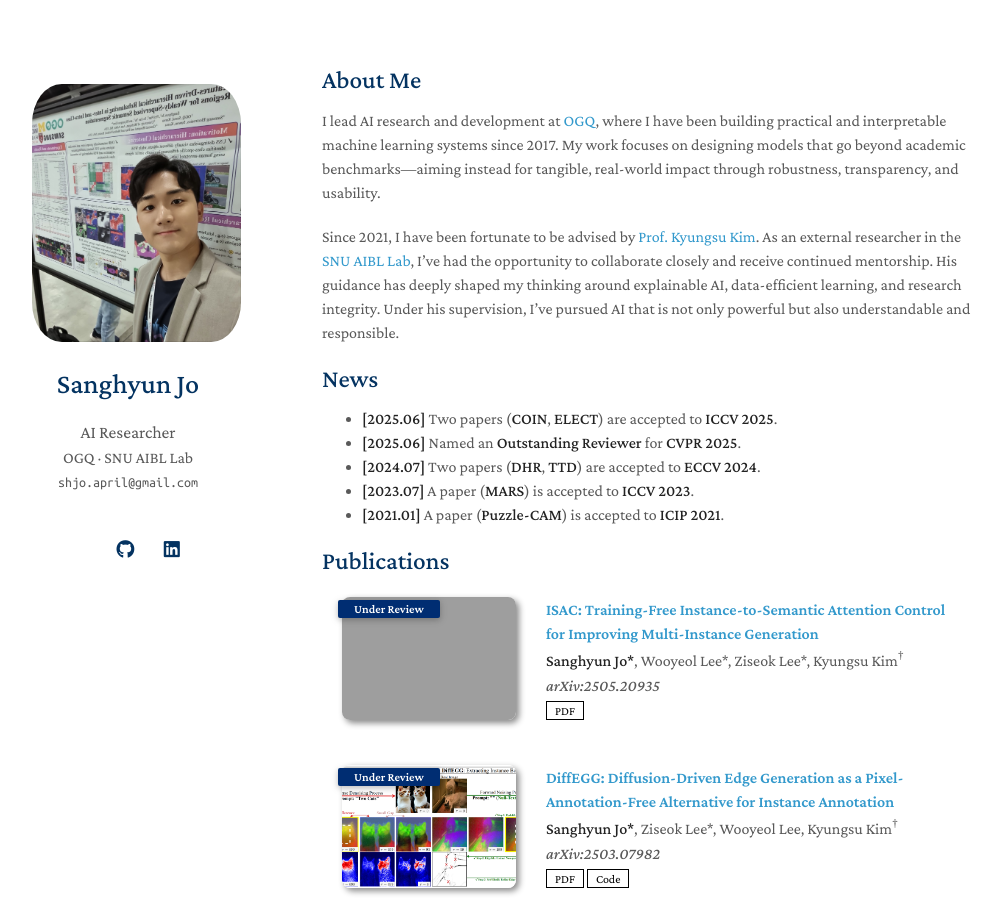
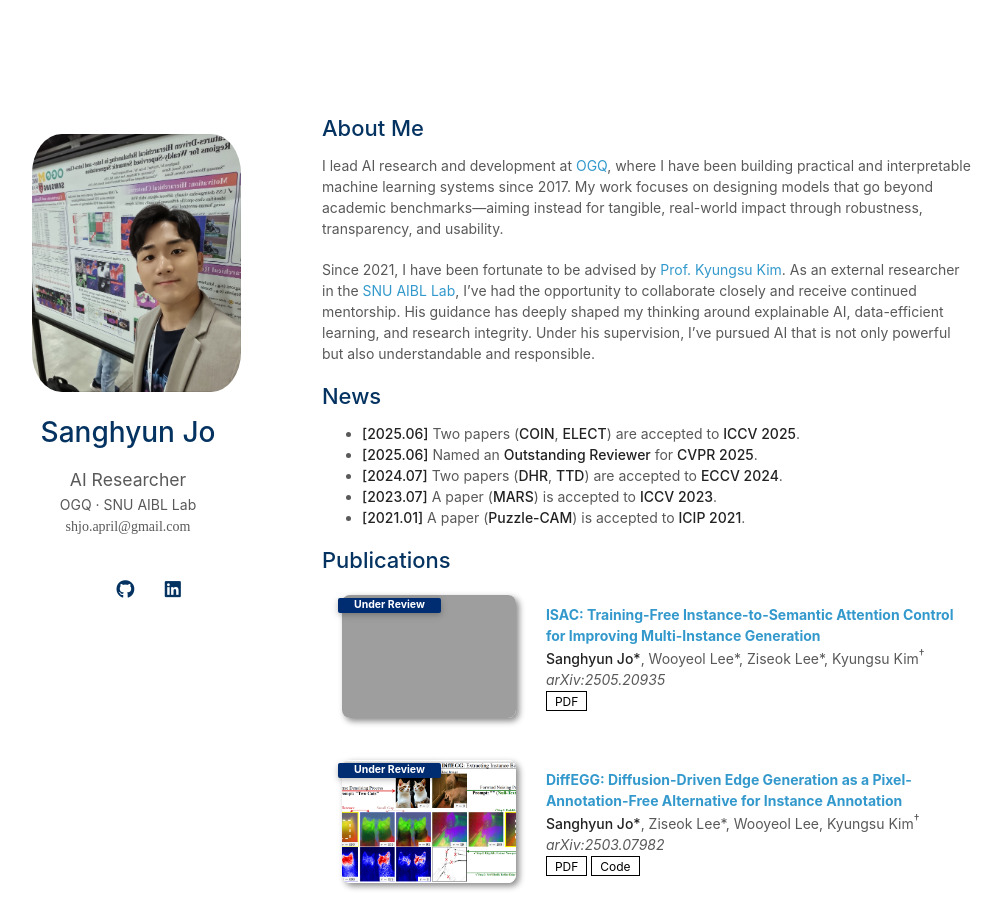
Before and after one commit to shjo-april/shjo-april.github.io, a Jekyll site: the page built from index.md, in a window 1280 px wide and 900 px high. Shown: the whole window, without its empty margins (148-1149 px from the left). Built offline with Jekyll 4.4.1, drawn with Linux system fonts in a browser that asks for light colours; a style sheet for code colours, icons or effects is not loaded; our own code applies the rules of GitHub Pages for plain Markdown files; grey boxes are pictures that could not be loaded.

Commit message:
update the font in my profile

```diff
--- a/_config.yml
+++ b/_config.yml
@@ -16,7 +16,7 @@
 cv_link: # assets/files/CV.pdf
 github_link: https://github.com/shjo-april/
 linkedin: https://www.linkedin.com/in/sanghyun-jo-b61201238/
-twitter: # https://x.com/bryanswkim
+twitter:
 
 # Images (e.g., your profile picture and your website's favicon)
 # "favicon" and "favicon_dark" are used for the light and dark modes, respectively.
@@ -34,7 +34,7 @@
 
 # Font
 # You can use this option to choose between Serif or Sans Serif fonts.
-font: "Serif" # or "Sans Serif"
+font: "Sans Serif" # "Serif" # or "Sans Serif"
 
 # Google Analytics ID
 # Please remove this if you don't use Google Analytics
```
